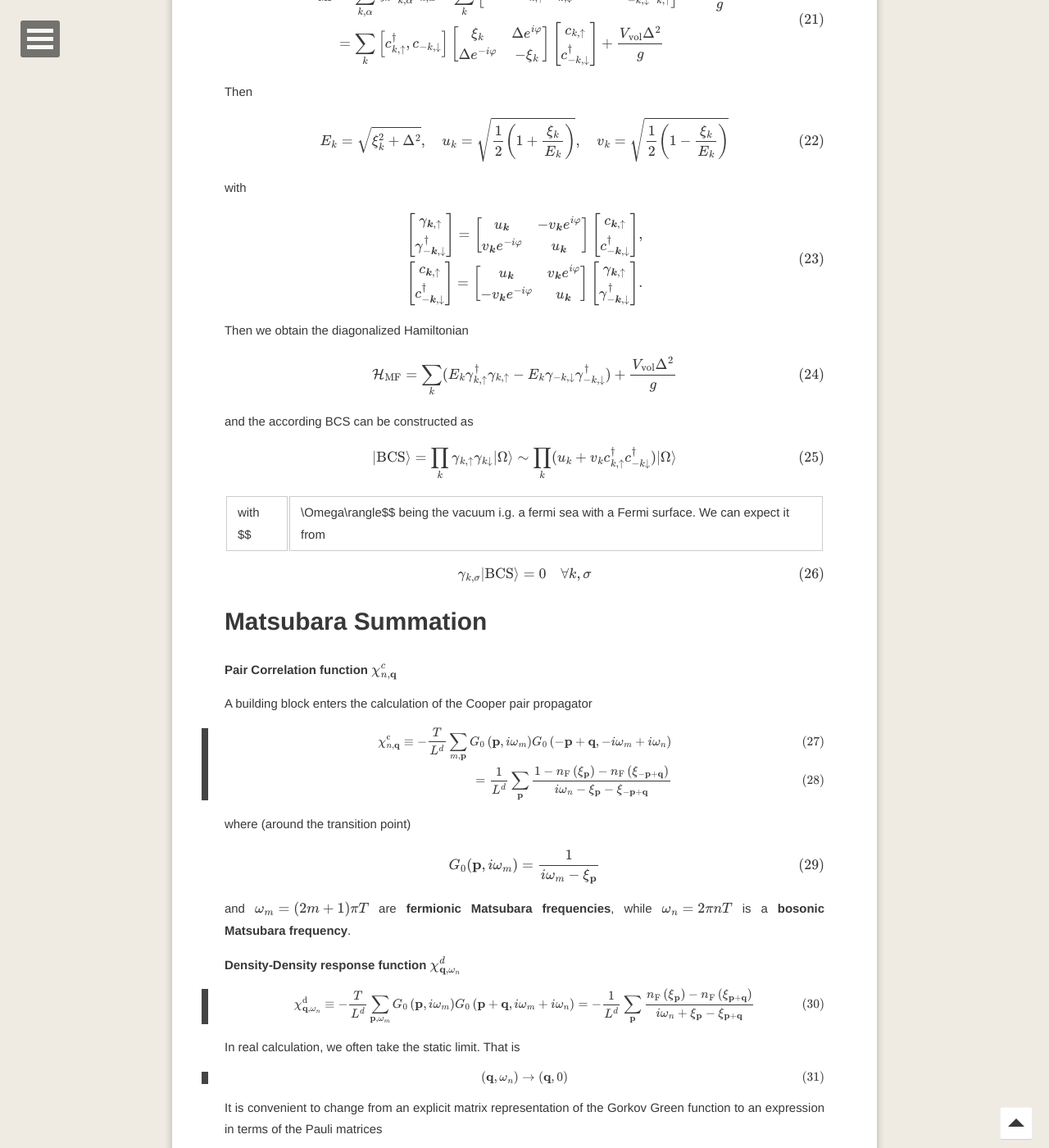
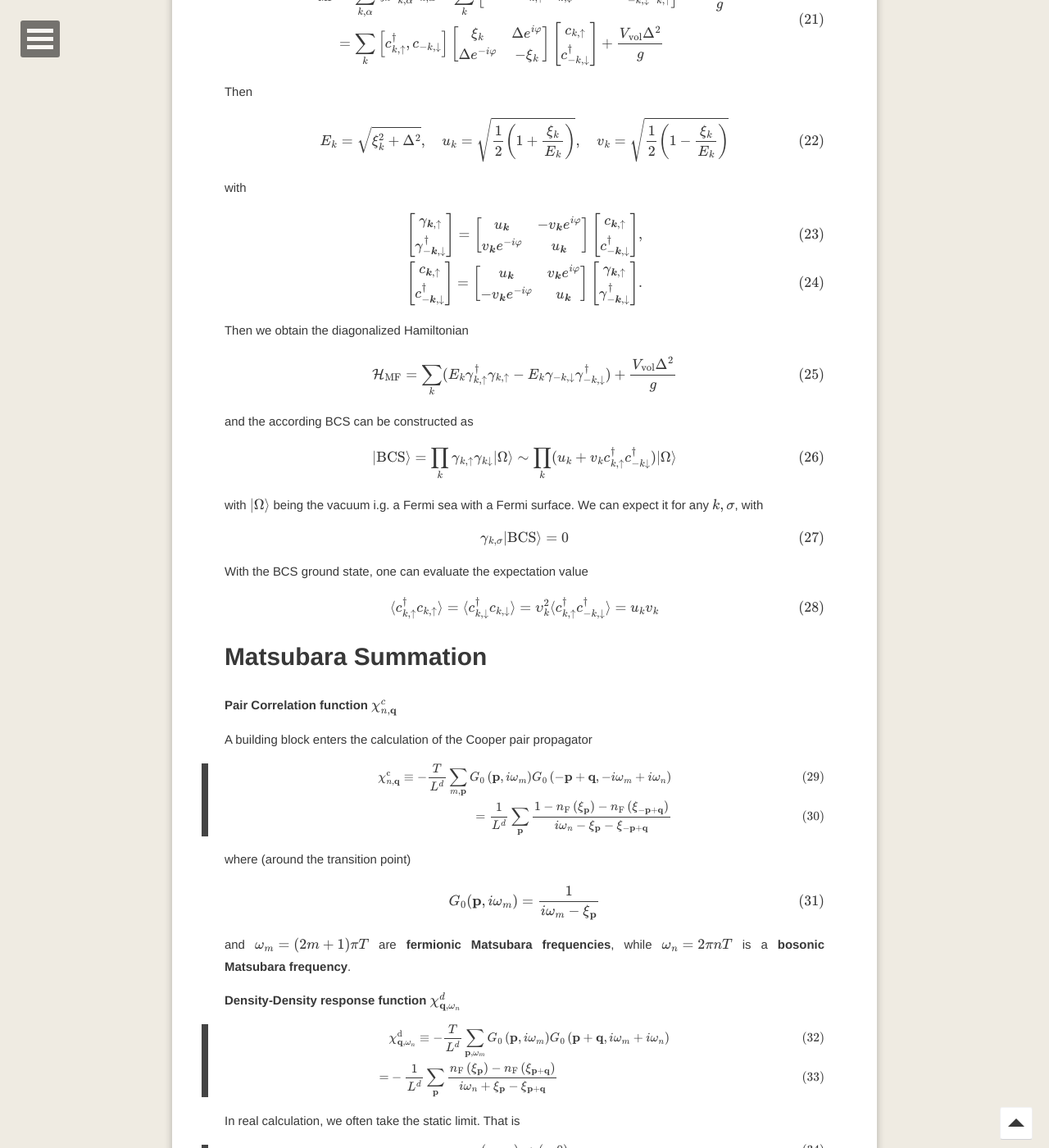
Before and after one commit to shuaichenphysics/shuaichenphysics.github.io, a Jekyll site: the page built from _posts/2023-11-29-Formula_dictionary.md, in a window 1280 px wide and 1400 px high, scrolled down 2731 px. Shown: the whole window at 82% size. Built offline with Jekyll 4.4.1, drawn with Linux system fonts in a browser that asks for light colours; formulas are drawn with MathJax 3; comment, search, counter and statistics services are not loaded; some of the changed text lies outside the part shown.

Commit message:
add Formula_dictionary.md

```diff
--- a/_posts/2023-11-29-Formula_dictionary.md
+++ b/_posts/2023-11-29-Formula_dictionary.md
@@ -159,7 +159,7 @@ $$
 with
 
 $$
-\begin{aligned}
+\begin{align}
 &{\left[\begin{array}{c}
 \gamma_{\boldsymbol{k}, \uparrow} \\
 \gamma_{-\boldsymbol{k}, \downarrow}^{\dagger}
@@ -180,7 +180,7 @@ u_{\boldsymbol{k}} & v_{\boldsymbol{k}} e^{i \varphi} \\
 \gamma_{\boldsymbol{k}, \uparrow} \\
 \gamma_{-\boldsymbol{k}, \downarrow}^{\dagger}
 \end{array}\right] .}
-\end{aligned}
+\end{align}
 $$
 
 
@@ -196,12 +196,19 @@ $$
 |\mathrm{BCS}\rangle = \prod_k\gamma_{k,\uparrow}\gamma_{k\downarrow}|\Omega\rangle\sim\prod_{k}(u_k+v_k c_{k,\uparrow}^\dagger c_{-k\downarrow}^\dagger)|\Omega\rangle
 $$
 
-with $$|\Omega\rangle$$ being the vacuum i.g. a fermi sea with a Fermi surface. We can expect it from
+with $$|\Omega\rangle$$ being the vacuum i.g. a Fermi sea with a Fermi surface.
+We can expect it for any $$ k,\sigma$$, with
 
 $$
-\gamma_{k,\sigma}|\mathrm{BCS}\rangle =0\quad \forall k,\sigma
+\gamma_{k,\sigma}|\mathrm{BCS}\rangle =0
 $$
 
+With the BCS ground state, one can evaluate the expectation value
+
+$$
+\langle c^\dagger_{k,\uparrow}c_{k,\uparrow}\rangle=\langle c^\dagger_{k,\downarrow}c_{k,\downarrow} \rangle = \upsilon_k^2 \\
+\langle c^\dagger_{k,\uparrow}c^\dagger_{-k,\downarrow}\rangle = u_kv_k
+$$
 
 # Matsubara Summation
 
@@ -224,23 +231,26 @@ $$
 G_0(\mathbf p,i\omega_m)=\frac{1}{i\omega_m-\xi_\mathbf p}
 $$
 
-and $$\omega_m = (2m+1)\pi T $$ are **fermionic Matsubara frequencies**, while $$\omega_n =2\pi nT$$ is a **bosonic Matsubara frequency**.
+and $$\omega_m = (2m+1)\pi T $$ are **fermionic Matsubara frequencies**,
+while $$\omega_n =2\pi nT$$ is a **bosonic Matsubara frequency**.
 
 **Density-Density response function $$\chi^d_{\mathbf q,\omega_n}$$**
 
 >
 > $$
-> \chi_{\mathbf{q}, \omega_{n}}^{\mathrm{d}} \equiv-\frac{T}{L^{d}} \sum_{\mathbf{p}, \omega_{m}} G_{0}\left(\mathbf{p}, i \omega_{m}\right) G_{0}\left(\mathbf{p}+\mathbf{q}, i \omega_{m}+i \omega_{n}\right) \\=-\frac{1}{L^{d}} \sum_{\mathbf{p}} \frac{n_{\mathrm{F}}\left(\xi_{\mathbf{p}}\right)-n_{\mathrm{F}}\left(\xi_{\mathbf{p}+\mathbf{q}}\right)}{i \omega_{n}+\xi_{\mathbf{p}}-\xi_{\mathbf{p}+\mathbf{q}}}
+>\begin{align}
+>& \chi_{\mathbf{q}, \omega_{n}}^{\mathrm{d}} \equiv-\frac{T}{L^{d}} \sum_{\mathbf{p}, \omega_{m}} G_{0}\left(\mathbf{p}, i \omega_{m}\right) G_{0}\left(\mathbf{p}+\mathbf{q}, i \omega_{m}+i \omega_{n}\right) \\
+>= & -\frac{1}{L^{d}} \sum_{\mathbf{p}} \frac{n_{\mathrm{F}}\left(\xi_{\mathbf{p}}\right)-n_{\mathrm{F}}\left(\xi_{\mathbf{p}+\mathbf{q}}\right)}{i \omega_{n}+\xi_{\mathbf{p}}-\xi_{\mathbf{p}+\mathbf{q}}}
+>\end{align}
 > $$
 >
 >
 
 In real calculation, we often take the static limit. That is
-
 >
 > $$
 >(\mathbf q,\omega_n)\rightarrow (\mathbf q,0)
->$$
+> $$
 >
 
 It is convenient to change from an explicit matrix representation of the Gorkov Green function to an expression in terms of the Pauli matrices
@@ -249,7 +259,7 @@ $$
 \mathcal G_{0,p}=\frac{1}{i\sigma_0\omega_n-\sigma_3 \xi_p+\sigma_1\Delta_0}=\frac{-i\sigma_0\omega_n-\sigma_3\xi_p+\sigma_1\Delta_0}{\omega_n^2+\xi_p^2+\Delta_0^2}
 $$
 
-Where the Gorkov Green function takes the form as
+where the Gorkov Green function takes the form as
 
 $$
 \mathcal G^{-1}=\begin{pmatrix}-\partial_\tau-i\phi-\frac{1}{2m}(-i\nabla-\mathbf A)^2+\mu & \Delta_0e^{2i\theta} \\
@@ -260,15 +270,19 @@ $$
 On the other hand we have the expansion
 
 $$
-\mathcal G^{-1}=-\sigma_0\partial_\tau-\sigma_3 (i\phi+\frac{1}{2m}(-i\nabla-\sigma_3\mathbf A)^2-\mu)+\sigma_1\Delta_0 \\
-=-\sigma_0\partial_\tau -\sigma_3 (-\frac{\nabla^2}{2m}-\mu)+\sigma_1\Delta_0-i\sigma_3\phi+\frac{i}{2m}\sigma_0[\nabla,\mathbf A]_+-\sigma_3\frac{1}{2m}\mathbf A^2
+\begin{align}
+\mathcal G^{-1} & =-\sigma_0\partial_\tau-\sigma_3 (i\phi+\frac{1}{2m}(-i\nabla-\sigma_3\mathbf A)^2-\mu)+\sigma_1\Delta_0 \\
+& =-\sigma_0\partial_\tau -\sigma_3 (-\frac{\nabla^2}{2m}-\mu)+\sigma_1\Delta_0-i\sigma_3\phi+\frac{i}{2m}\sigma_0[\nabla,\mathbf A]_+-\sigma_3\frac{1}{2m}\mathbf A^2
+\end{align}
 $$
 
 > * Gorkov Green function
 >
 >   $$
->   G_{0,p}=\frac{u_k^2}{\omega - \epsilon_k}+\frac{v_k^2}{\omega+\epsilon_k}\\
->   F_{0,p}=u_kv_k\frac{2\omega}{\omega^2+\epsilon_k^2}
+>   \begin{align}
+>   G_{0,p} & =\frac{u_k^2}{\omega - \epsilon_k}+\frac{v_k^2}{\omega+\epsilon_k}\\
+>   F_{0,p} & =u_kv_k\frac{2\omega}{\omega^2+\epsilon_k^2}
+>   \end{align}
 >   $$
 >
 
```
